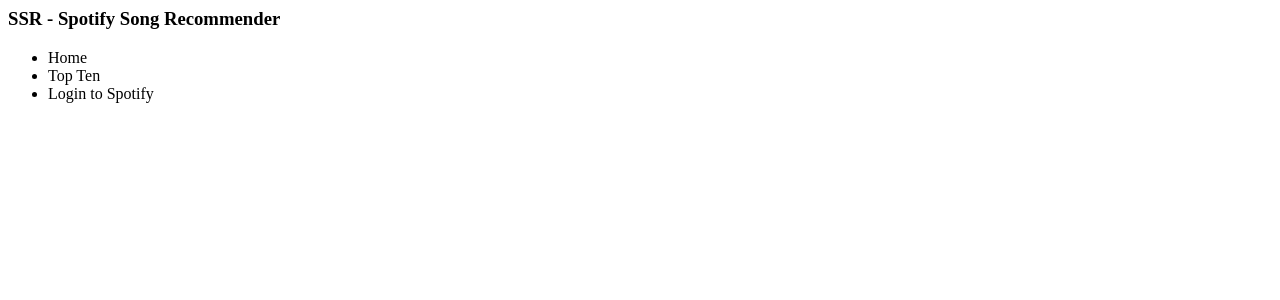
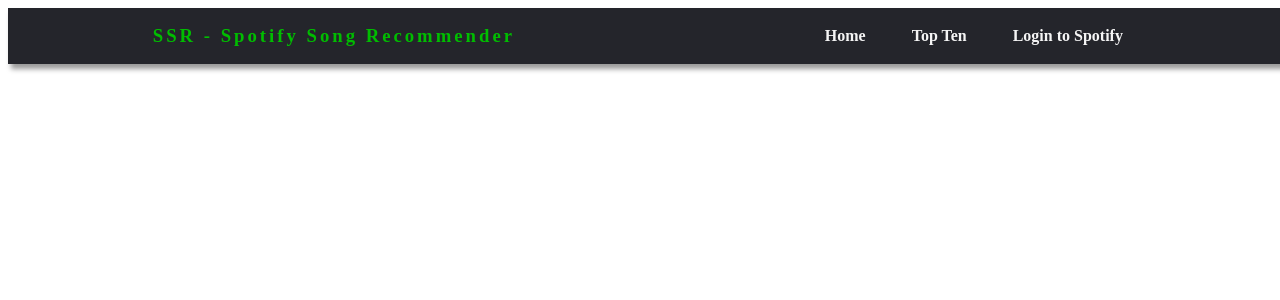
Before and after one commit to AlexFedus/COSC-473-Project, a Flask app: template templates/navbar.html in a window 1280 px wide. Shown: the top 300 px of the page. Run offline with Flask 2, Linux system fonts and the light colour scheme; the template is opened without the code that fills it, so the values that code supplies are empty.

Commit message:
More HTML cleanup

```diff
--- /dev/null
+++ b/static/navbar.css
@@ -0,0 +1,67 @@
+ /* Nav bar */
+ ul {
+    list-style-type: none;
+    margin: 0;
+    padding: 0;
+  }
+
+  .container{
+    margin: 0;
+    padding: 0;
+    width: 100vw;
+    height: 7vh;
+    background-color: #24252B;
+    position: absolute;
+    display: flex;
+    align-items: center;
+    justify-content: space-around;
+    box-shadow: 3px 5px 5px rgb(0, 0, 0, 0.4);
+  }
+
+  .profile-picture {
+    width: 50px;
+    height: 40px;
+    border-radius: 50%;
+  }
+
+  ul,li {
+    list-style: none;
+    display: flex;
+    padding: 1em;
+    margin: 0;
+  }
+
+  li {
+    cursor: pointer;
+    transition: all .5 ease-in-out;
+    margin: 0.5em;
+    padding: 10px 15px;
+    color: whitesmoke;
+    border-radius: 20px;
+    /*background-color: rgba(48, 48, 48, 0.788);*/
+    font-weight: bold;
+  }
+
+  li:hover {
+    background-color: green;
+    box-shadow: 3px 5px 5px;
+  }
+
+  h3{
+    padding: 1em;
+    color: rgb(0, 189, 0);
+    letter-spacing: 3px;
+  }
+
+  .heading {
+    color: green;
+    font-size: 50px;
+    border-bottom: solid;
+    border-color: #24252B;
+    text-align: center;
+    padding-top: 65px;
+  }
+
+  .songs {
+    padding-top: 5px;
+  }
--- a/templates/navbar.html
+++ b/templates/navbar.html
@@ -1,5 +1,7 @@
+<header>
+    <link rel="stylesheet" type="text/css" href="{{ url_for('static', filename='/navbar.css')}}">
+    <div class="container">
 
-    <div class="container">
         <h3>SSR - Spotify Song Recommender</h3>
         <ul>
             <li><a onclick="window.location.href='/'">Home</a></li>
@@ -13,5 +15,12 @@
             {% else %}
                 <li><a onclick="window.location.href='/spotifyLogin'">Login to Spotify</a></li>
             {% endif %}
+
         </ul>
     </div>
+    {% block image %}
+
+    {% endblock %}
+</header>
+    {% block code %}
+    {% endblock %}
```
Also changed, not shown: templates/home.html (+5 -3 lines), templates/liked-songs.html (+6 -1 lines).
